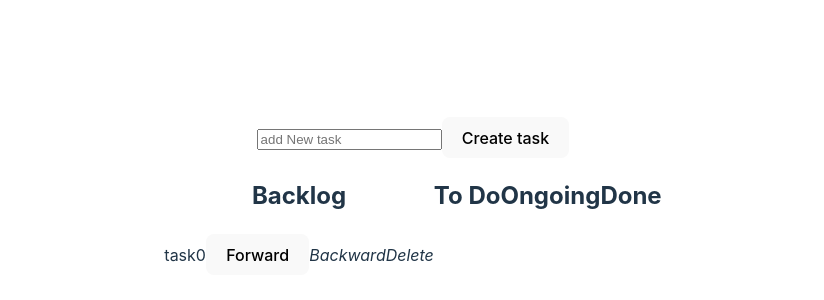
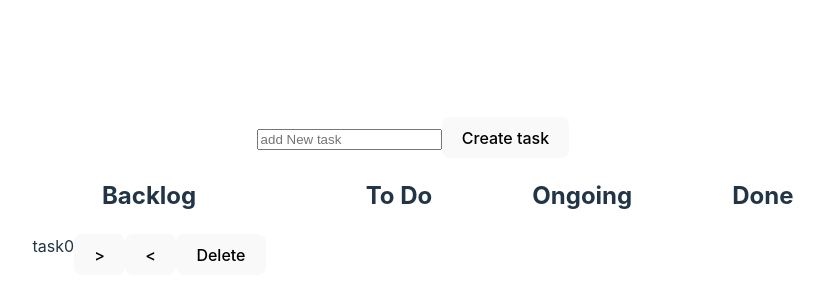
Before and after one commit to ashrafmansuri7272/store, a React (Vite) app: page / in a window 1280 px wide. Shown: the part 204-504 px from the top of the page, without its empty margins (227-1051 px from the left). Built offline with nearby package versions, Linux system fonts and the light colour scheme; the HTML template or start-up script is replaced by a standard one.

Commit message:
add new task added

```diff
--- a/src/App.css
+++ b/src/App.css
@@ -44,3 +44,10 @@
 .Kanban-container {
   display: flex;
 }
+
+.Kanban-container-column {
+  margin: 0 50px;
+}
+.Kanban-container-column-task {
+  display: flex;
+}
--- a/src/Column.tsx
+++ b/src/Column.tsx
@@ -9,7 +9,7 @@ interface ColumnProps {
   }
 
 const Column: React.FC<ColumnProps> = ({name, tasks, moveTask, deleteTask}) => {
-    return (<div>
+    return (<div className="Kanban-container-column">
         <h2>{name}</h2>
         {tasks.map(task=>(
             <Task key={task.id} task={task} moveTask={moveTask} deleteTask={deleteTask}/>
--- a/src/Kanban.tsx
+++ b/src/Kanban.tsx
@@ -16,7 +16,15 @@ const Kanban: React.FC = () => {
 
     }
     const addTask = () => {
-
+        if(newTask.trim() === '') return
+        const newTaskObj = {
+            id: Date.now(),
+            text: newTask
+        }
+        setTasks(prevTasks => ({
+            ...prevTasks,
+            backlog: [...prevTasks.backlog, newTaskObj]
+        }))
     }
     const deleteTask = (taskId) => {
 
--- a/src/Task.tsx
+++ b/src/Task.tsx
@@ -7,11 +7,11 @@ interface TaskProps {
   }
 
 const Task: React.FC<TaskProps> = ({key, task, moveTask, deleteTask}) => {
-    return (<div key={key}>
+    return (<div key={key} className="Kanban-container-column-task">
         <span>{task.text}</span>
-        <button onClick={()=> moveTask(task.id, 1)}>Forward</button>
-        <i onClick={()=> moveTask(task.id, -1)}>Backward</i>
-        <i onClick={()=> deleteTask(task.id)}>Delete</i>
+        <button onClick={()=> moveTask(task.id, 1)}>{'>'}</button>
+        <button onClick={()=> moveTask(task.id, -1)}>{'<'}</button>
+        <button onClick={()=> deleteTask(task.id)}>Delete</button>
     </div>)
 }
 export default Task
```
